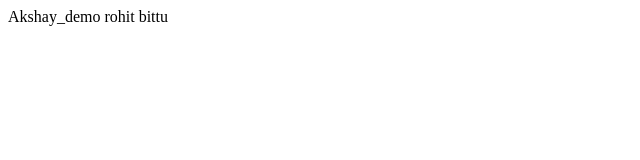
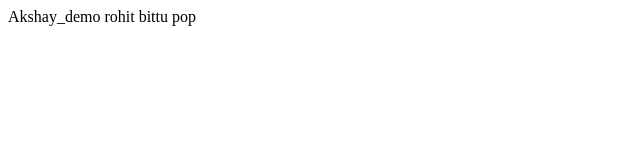
Before and after one commit to roshancharde/demo_akshay, a plain HTML site: page index.html in a window 1280 px wide. Shown: the full height of the page, 0-640 px from the left. Drawn offline with Linux system fonts and the light colour scheme.

Commit message:
Update index.html

```diff
--- a/index.html
+++ b/index.html
@@ -9,5 +9,6 @@
     Akshay_demo
     rohit
     bittu
+    pop
 </body>
 </html>
```
